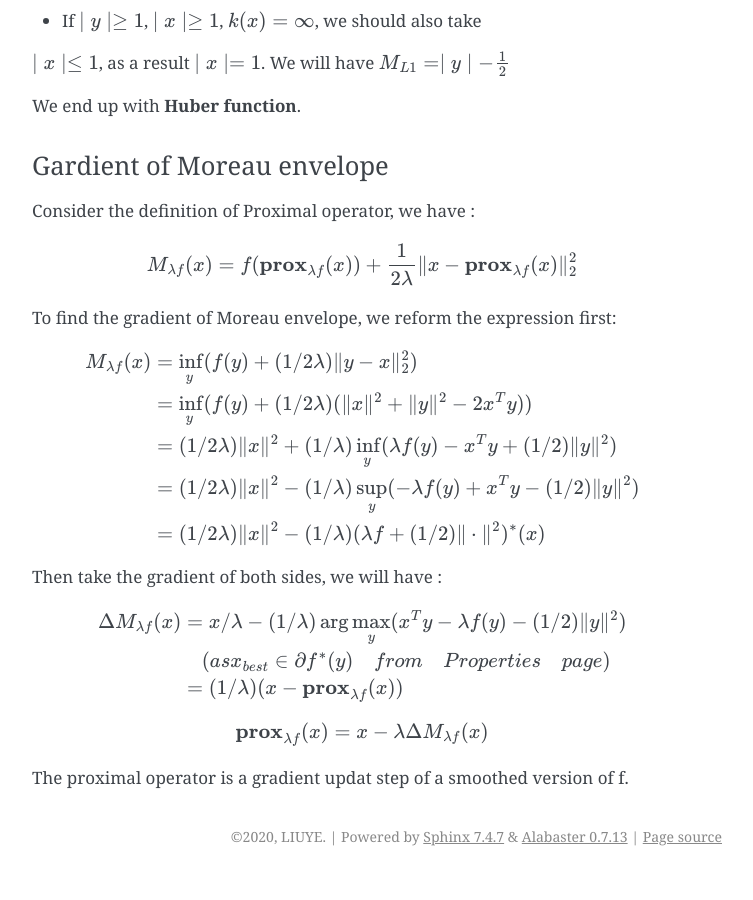
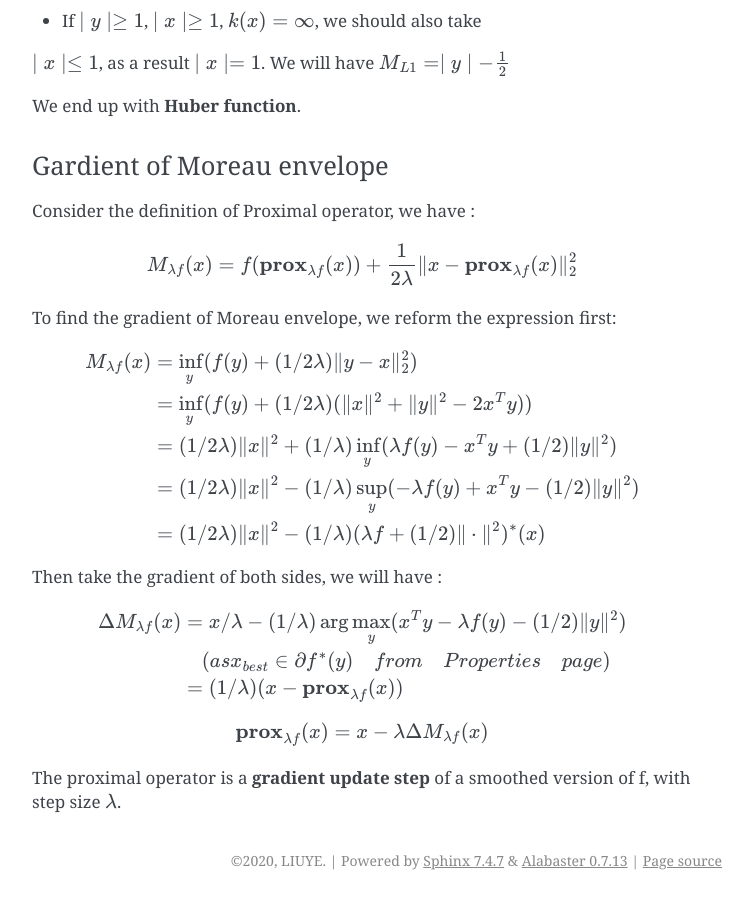
Before and after one commit to gggliuye/cvx_learning, a Sphinx documentation site: the page built from docs/ProximalAlgorithms/Interpretations.rst, in a window 1280 px wide and 900 px high, scrolled down 2190 px. Shown: the whole window, without its empty margins (388-1141 px from the left). Built offline with Sphinx 7.4.7, drawn with Linux system fonts in a browser that asks for light colours; before the commit the page ends 3066 px from its top, so only the background shows below that.

Commit message:
Update Interpretations.rst

```diff
--- a/docs/ProximalAlgorithms/Interpretations.rst
+++ b/docs/ProximalAlgorithms/Interpretations.rst
@@ -148,4 +148,4 @@ Then take the gradient of both sides, we will have :
 .. math::
   \mathbf{prox}_{\lambda f}(x) = x- \lambda \Delta M_{\lambda f}(x)
 
-The proximal operator is a gradient updat step of a smoothed version of f.
+The proximal operator is a **gradient update step** of a smoothed version of f, with step size :math:`\lambda`.
```
